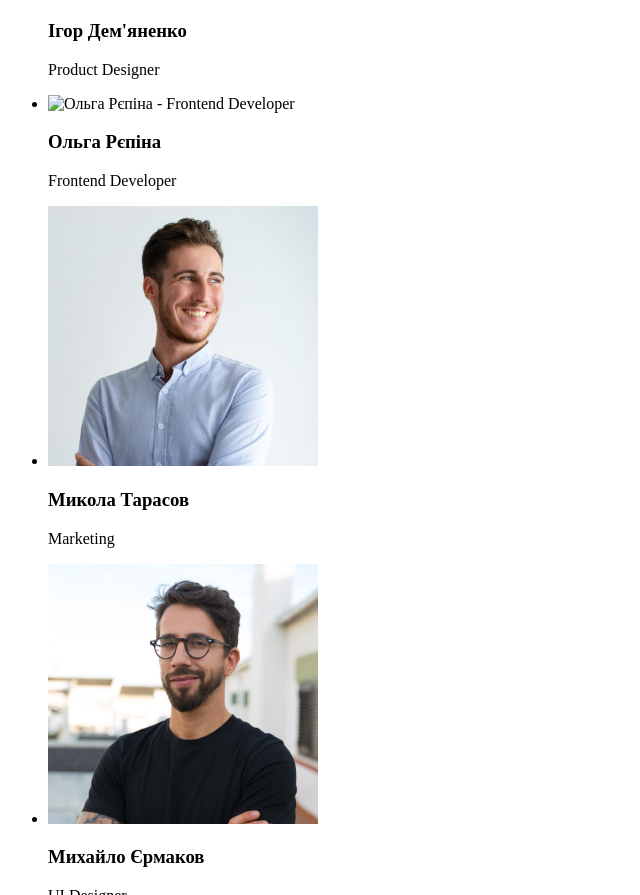
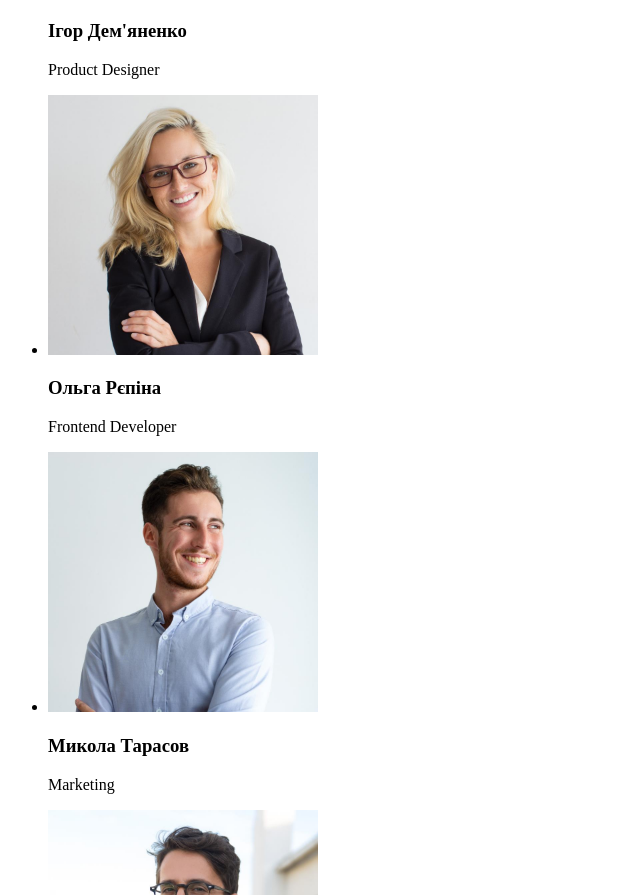
Before and after one commit to ruudyaa/goit-markup-hw-01, a plain HTML site: page index.html in a window 1280 px wide. Shown: the part 1884-2779 px from the top of the page, without its empty margins (0-640 px from the left). Drawn offline with Linux system fonts and the light colour scheme.

Commit message:
Change imported picture.

```diff
--- a/index.html
+++ b/index.html
@@ -106,7 +106,7 @@
           </li>
           <li>
             <img
-              src="./images/seccond-person.jpg"
+              src="./images/second-person.jpg"
               alt="Ольга Рєпіна - Frontend Developer"
               width="270"
               height="260"
```
